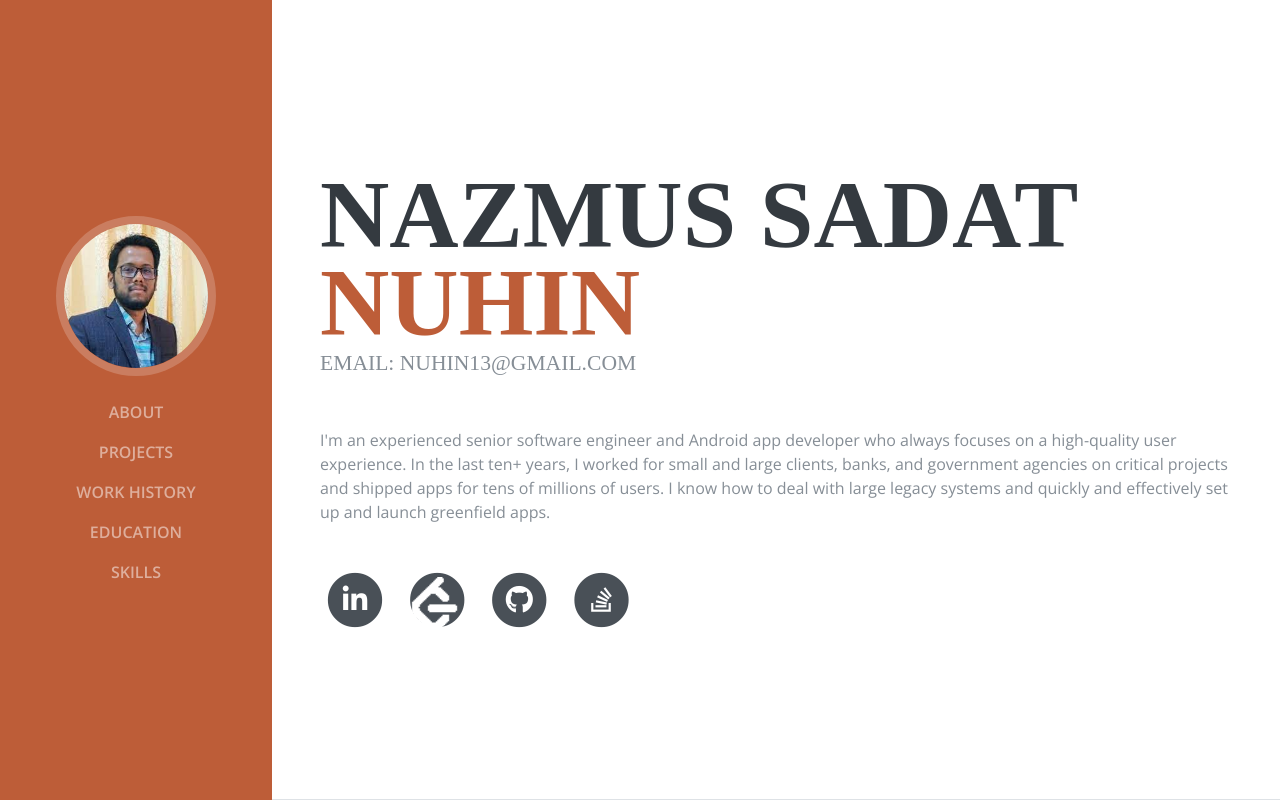
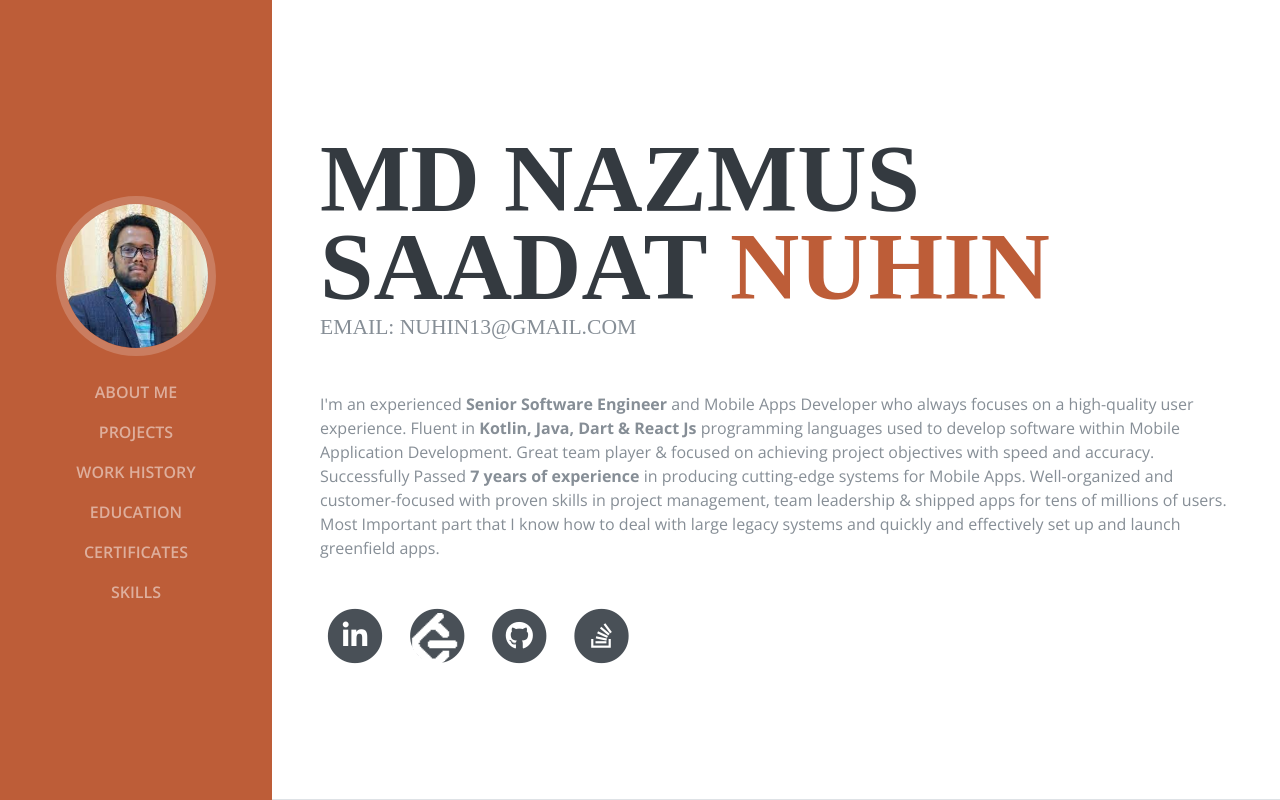
Before and after one commit to moh-sagor/nuhin13-with-Bootstarp, a plain HTML site: page index.html in a window 1280 px wide. Shown: the top 800 px of the page. Drawn offline with nearby package versions, Linux system fonts and the light colour scheme; a web font is replaced by a local one.

Commit message:
update index file

```diff
--- a/index.html
+++ b/index.html
@@ -51,7 +51,7 @@
     <div class="collapse navbar-collapse" id="navbarSupportedContent">
       <ul class="navbar-nav">
         <li class="nav-item">
-          <a class="nav-link js-scroll-trigger" href="index.html#about">About</a>
+          <a class="nav-link js-scroll-trigger" href="index.html#about">About Me</a>
         </li>
         <li class="nav-item">
           <a class="nav-link js-scroll-trigger" href="index.html#projects">Projects</a>
@@ -61,6 +61,9 @@
         </li>
         <li class="nav-item">
           <a class="nav-link js-scroll-trigger" href="index.html#education">Education</a>
+        </li>
+        <li class="nav-item">
+          <a class="nav-link js-scroll-trigger" href="index.html#education">Certificates</a>
         </li>
         <li class="nav-item">
           <a class="nav-link js-scroll-trigger" href="index.html#skills">Skills</a>
@@ -73,20 +76,25 @@
 
     <section class="resume-section p-3 p-lg-5 d-flex d-column" id="about">
       <div class="my-auto">
-        <h1 class="mb-0">Nazmus Sadat
+        <h1 class="mb-0">Md Nazmus Saadat
           <span class="text-primary">Nuhin</span>
         </h1>
         <div class="subheading mb-5">
           email: nuhin13@gmail.com
         </div>
-        <p class="mb-5">I'm an experienced senior software engineer and Android app developer who always focuses on a
-          high-quality user experience. In the last ten+ years, I worked for small and large clients, banks, and
-          government agencies on critical projects and shipped apps for tens of millions of users. I know how to deal
+        <p class="mb-5">
+          I'm an experienced <b> Senior Software Engineer</b> and Mobile Apps Developer who always focuses on a
+          high-quality user experience. Fluent in<b> Kotlin, Java, Dart & React Js </b>programming languages used to develop software
+          within Mobile Application Development.
+          Great team player & focused on achieving project objectives with speed and accuracy.
+          Successfully Passed <b> 7 years of experience </b>in producing cutting-edge systems for Mobile Apps.
+          Well-organized and customer-focused with proven skills in project management, team leadership
+          & shipped apps for tens of millions of users. Most Important part that I know how to deal
           with large legacy systems and quickly and effectively set up and launch greenfield apps.</p>
         <ul class="list-inline list-social-icons mb-0">
 
           <li class="list-inline-item">
-            <a href="https://www.linkedin.com/">
+            <a href="https://www.linkedin.com/in/nuhin13/">
               <span class="fa-stack fa-lg">
                 <i class="fa fa-circle fa-stack-2x"></i>
                 <i class="fab fa-linkedin-in fa-stack-1x fa-inverse"></i>
```
